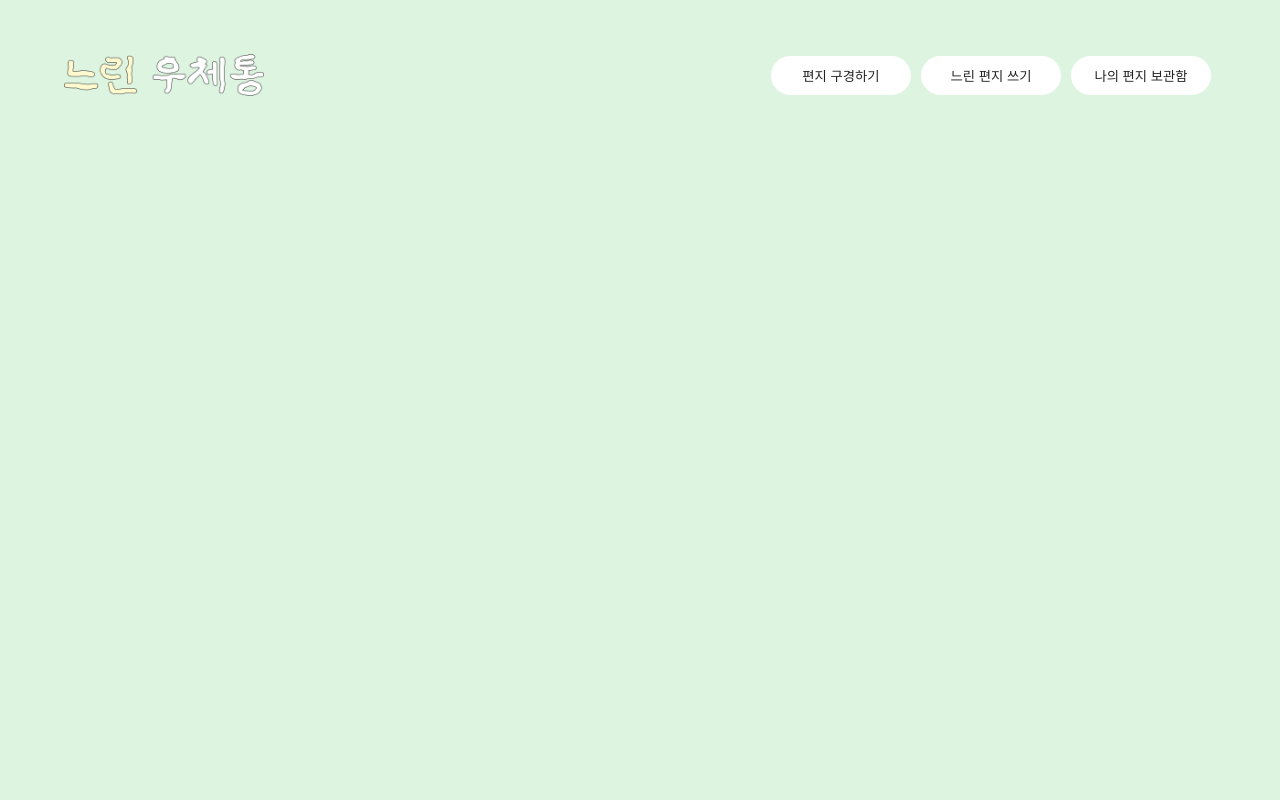
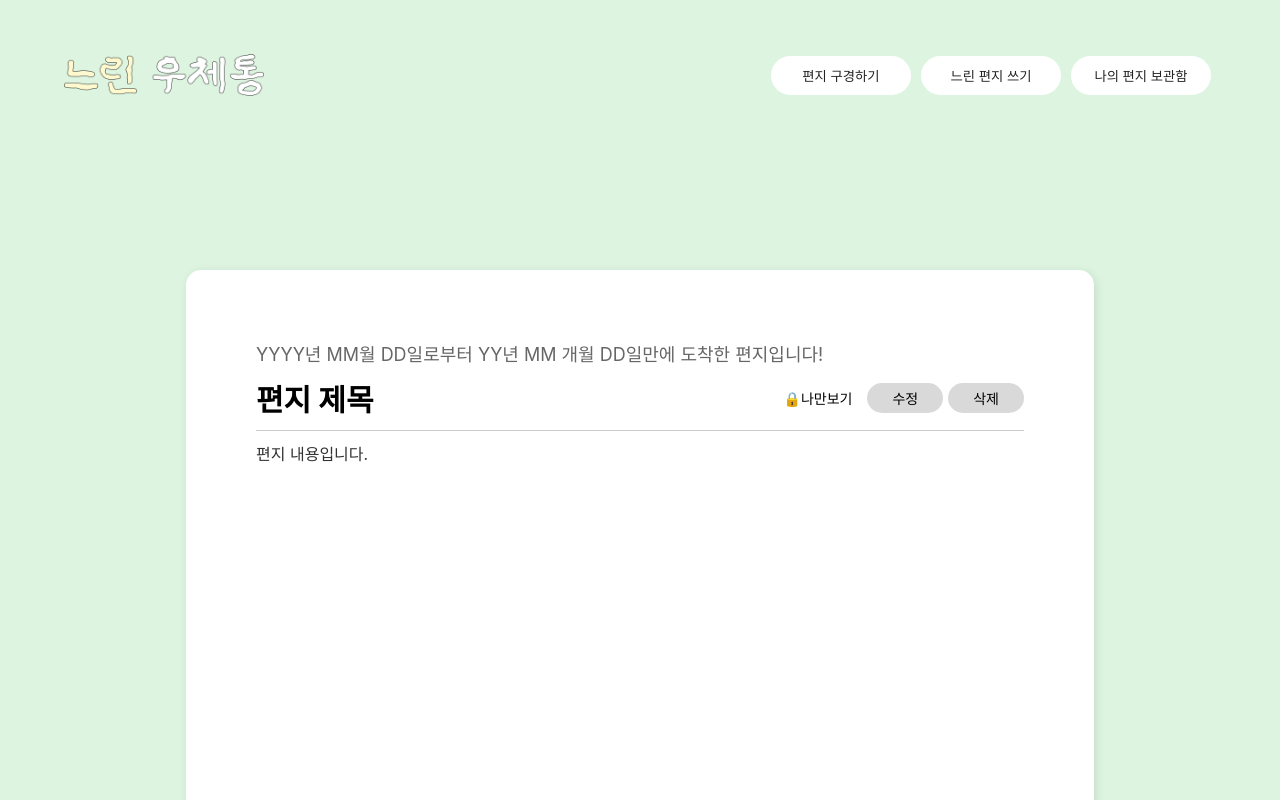
Before and after one commit to pknu-wap/2025_1_WEB_2, a React (Create React App) app in the folder client/: page /view in a window 1280 px wide. Shown: the top 800 px of the page. Built offline with nearby package versions, Linux system fonts and the light colour scheme; a web font is replaced by a local one.

Commit message:
chore: 충돌 방지 커밋

```diff
--- a/client/src/assets/LetterView/LetterView.module.css
+++ b/client/src/assets/LetterView/LetterView.module.css
@@ -5,15 +5,15 @@
     font-weight: 400;
     font-style: normal;
 }
-
-body {
-    display: flex;
-    justify-content: center;
-    align-items: center;
+.viewPage {
+  margin: 170px auto 0 auto; /* 위쪽 150px, 좌우 자동 정렬 */
+  width: 100%;
+  display: flex;
+  justify-content: center;  /* 가로 중앙 정렬 */
 }
 
 .letterContainer {
-    width: 90%;
+    width: 60%;
     height: 700px;
     background-color: white;
     border-radius: 15px;
--- a/client/src/components/LetterView/LetterView.js
+++ b/client/src/components/LetterView/LetterView.js
@@ -2,7 +2,8 @@ import styles from "../../assets/LetterView/LetterView.module.css";
 
 const LetterView = () => {
   return (
-    <div className={styles.letterContainer}>
+    <div className={styles.viewPage}>
+ <div className={styles.letterContainer}>
       <div className={styles.header}>
         YYYY년 MM월 DD일로부터 YY년 MM 개월 DD일만에 도착한 편지입니다!
       </div>
@@ -17,6 +18,8 @@ const LetterView = () => {
       <div className={styles.separator}></div>
       <div className={styles.content}>편지 내용입니다.</div>
     </div>
+    </div>
+
   );
 };
 
--- a/client/src/components/app/Router.js
+++ b/client/src/components/app/Router.js
@@ -1,6 +1,7 @@
 import { React } from "react";
 import { BrowserRouter, Routes, Route } from "react-router-dom";
 import LetterCreatePage from "../../pages/LetterCreatePage";
+import LetterView from "../LetterView/LetterView";
 
 const Router = () => {
   return (
@@ -8,8 +9,8 @@ const Router = () => {
       <Routes>
         {/* 아래는 임의의 Route */}
         <Route path="/create" element={<LetterCreatePage />} />
-        {/* <Route path="/mypage" element={<MyPage />} />
-        <Route path="/view" element={<LetterViewPage />} /> */}
+        {/* <Route path="/mypage" element={<MyPage />} /> */}
+        <Route path="/view" element={<LetterView />} />
       </Routes>
     </BrowserRouter>
   );
```
